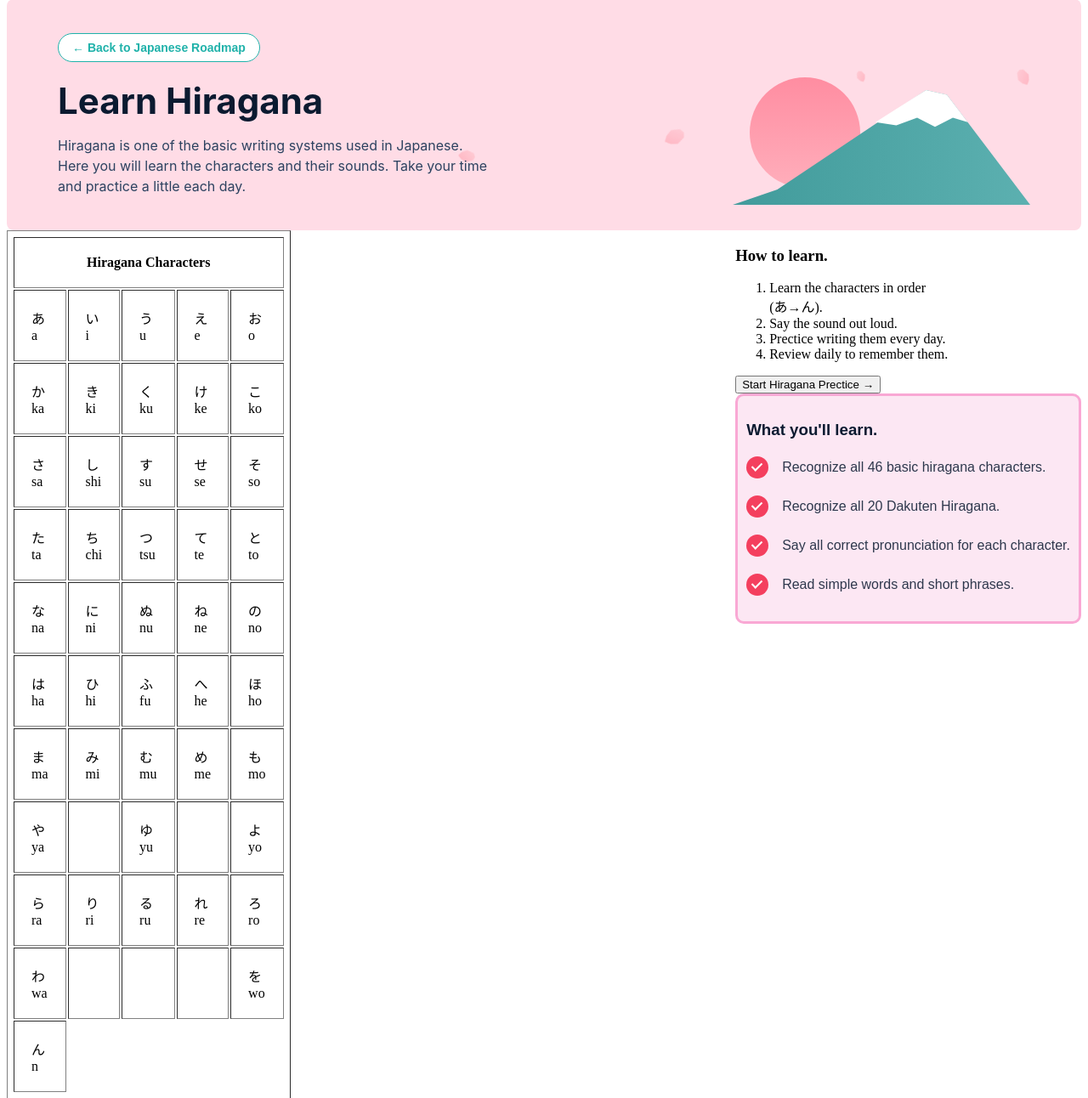
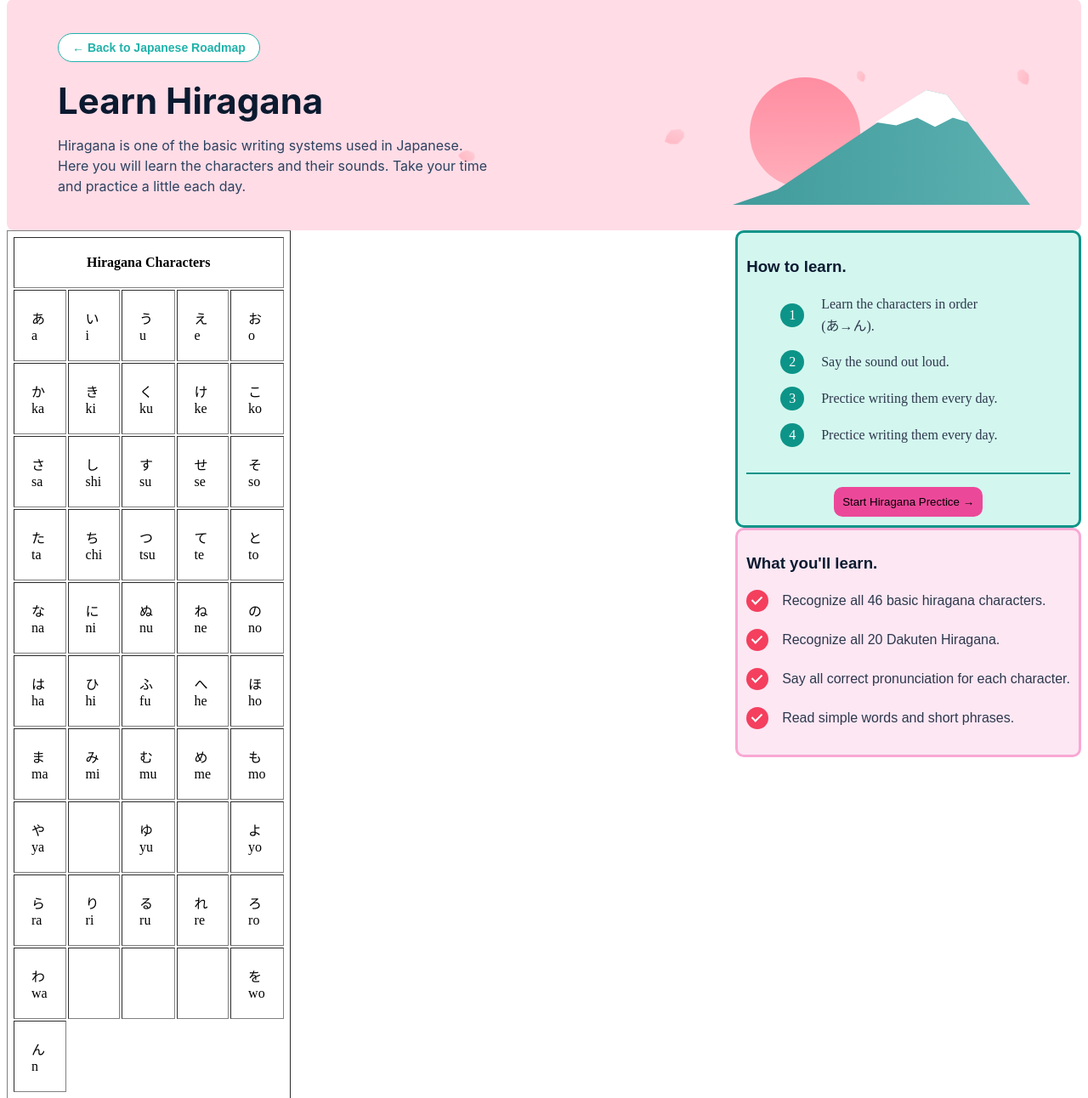
Before and after one commit to Sahina-07/Languide-hub, a Flask app: template templates/hiragana.html in a window 1280 px wide. Shown: the part 88-1380 px from the top of the page at 85% size. Run offline with Flask 3, Linux system fonts and the light colour scheme; the template is opened without the code that fills it, so the values that code supplies are empty.

Commit message:
Created How to learn card

```diff
--- a/static/hiragana.css
+++ b/static/hiragana.css
@@ -238,6 +238,7 @@ p {
 
 
 /* ==================================FOOTER========================================= */
+
 #footer{
     display: flex;
     justify-content: space-evenly;
@@ -307,4 +308,61 @@ p {
     padding: 10px;
     border-radius: 10px;
     background-color: #FCE7F3;
+
 }
+
+/* ==========================How to Learn====================== */
+#how-learn{
+    text-decoration: none;
+    border: solid #0D9488;
+    background-color: #d3f7ef;
+    padding: 10px;
+    border-radius: 10px;
+    display: flex;
+    flex-direction: column;
+}
+.list1-title{
+    font-family: sans-serif;
+    color: #0b1a30;
+    margin-bottom: 20px;
+}
+.list1-text{
+    font-size: 16px;
+    color: #2e384d;
+    line-height: 26px;
+}
+.card-line{
+    border: 0;
+    height: 2px;
+    background-color: #0D9488;
+    margin: 15px 0;
+    width: 100%;
+}
+
+#hiraprect-btn{
+    border: 0;
+    background-color: #EC4899;
+    border-radius: 10px;
+    padding: 10px;
+    display: flex;
+    align-self: center;
+    cursor: pointer;
+}
+.how-list{
+    list-style-type: none;
+    margin: 0;
+}
+
+.numli{
+    margin-right: 20px;
+    border: 0;
+    background-color: #0D9488;
+    border-radius: 50%;
+    padding: 5px 10px;
+    color: white;
+}
+.how-list li{
+    display: flex;
+    align-items: center;
+    margin-bottom: 15px;
+}
--- a/templates/hiragana.html
+++ b/templates/hiragana.html
@@ -188,23 +188,28 @@
                 </div><!--table 1 div end-->
             </div> <!--Full table div end-->
             <div id="suggetion">
-                <div>
-                    <h3>How to learn.</h3>
-                    <ol>
-                        <li>Learn the characters in order <br>
-                            (あ→ん).
+                <div id="how-learn">
+                    <h3 class="list1-title">How to learn.</h3>
+                    <ol class="how-list">
+                        <li>
+                            <span class="numli">1</span>
+                            <span class="list1-text">Learn the characters in order <br>(あ→ん).</span>
                         </li>
                         <li>
-                            Say the sound out loud.
+                            <span class="numli">2</span>
+                            <span class="list1-text">Say the sound out loud.</span>
                         </li>
                         <li>
-                            Prectice writing them every day.
+                            <span class="numli">3</span>
+                            <span class="list1-text">Prectice writing them every day.</span>
                         </li>
                         <li>
-                            Review daily to remember them.
+                            <span class="numli">4</span>
+                            <span class="list1-text">Prectice writing them every day.</span>
                         </li>
                     </ol>
-                    <button>Start Hiragana Prectice →</button>
+                    <hr class="card-line">
+                    <button id="hiraprect-btn">Start Hiragana Prectice →</button>
                 </div>
                 <div id="learn">
                     <h3 class="list-title">What you'll learn.</h3>
```
